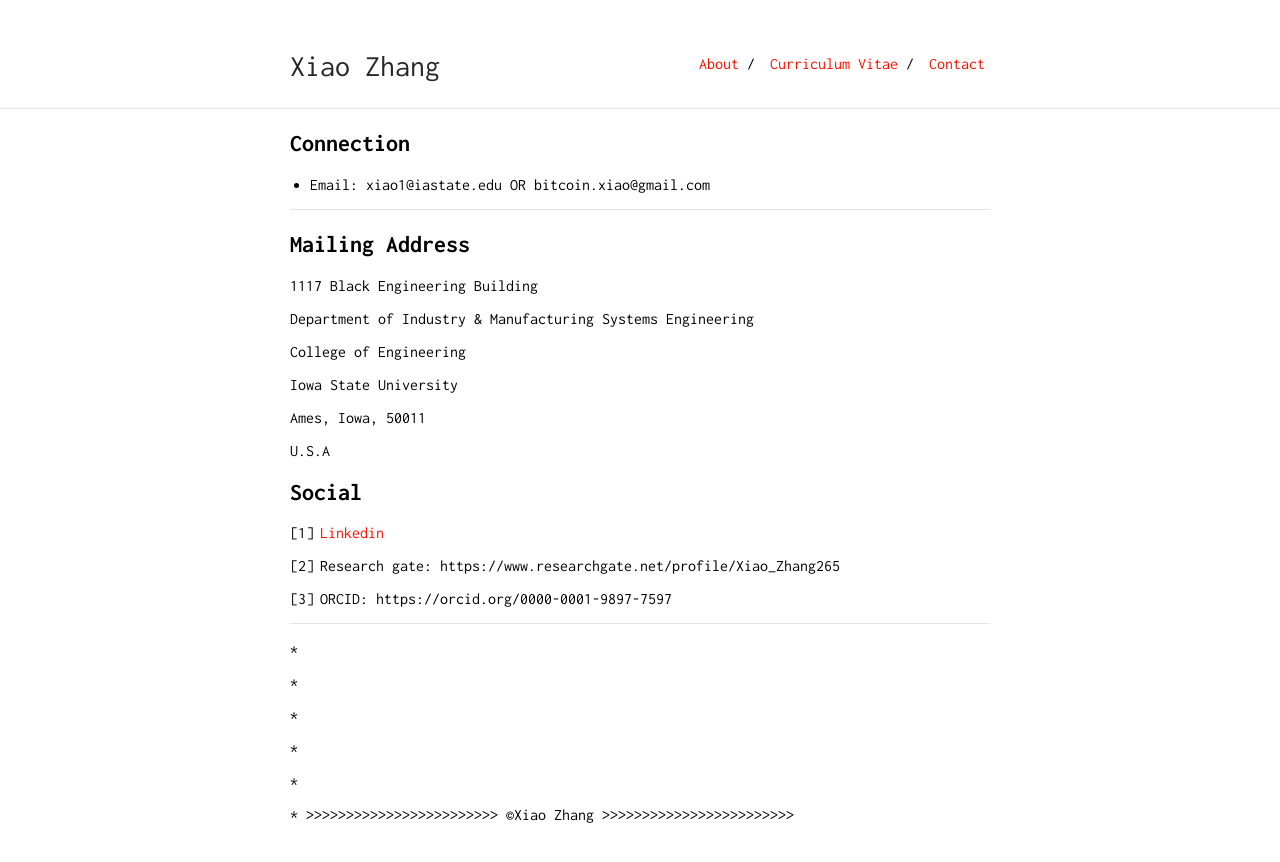
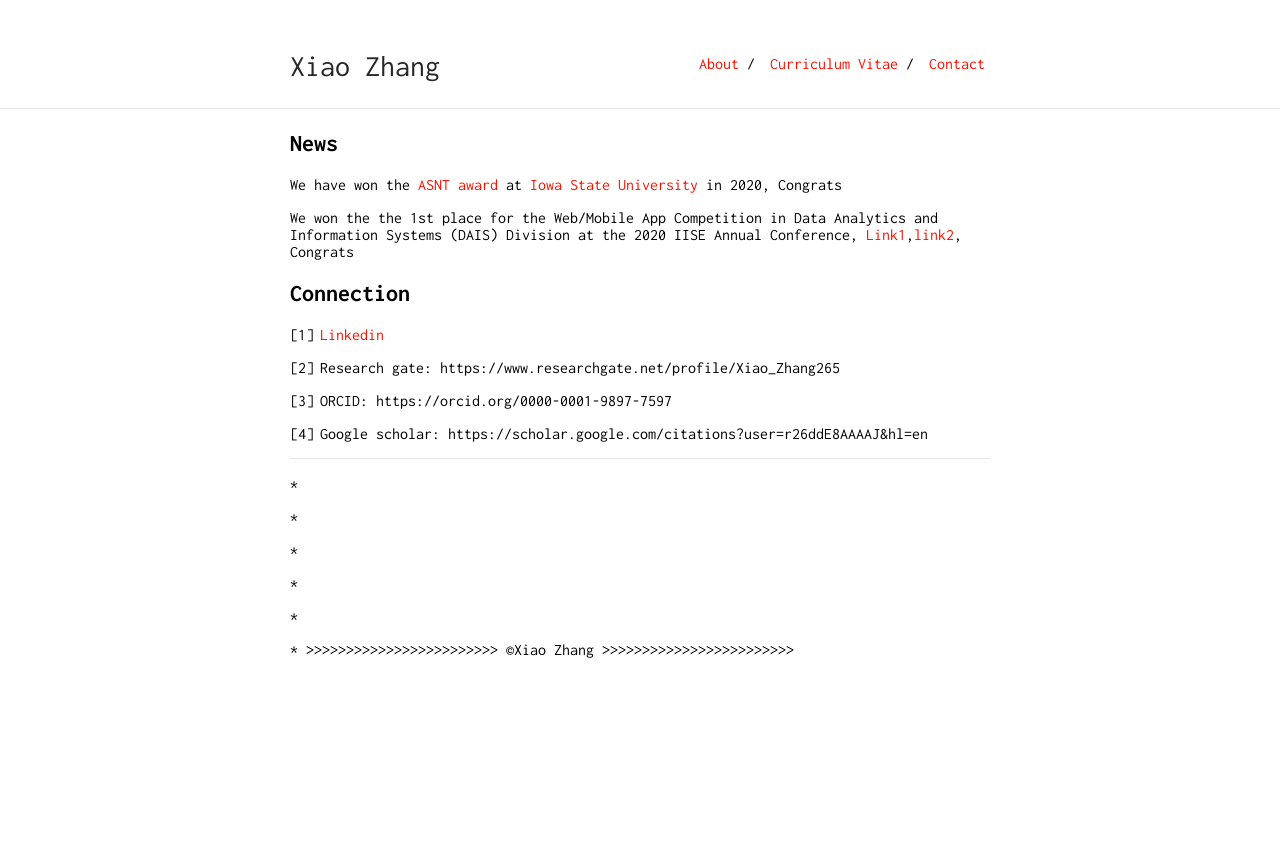
Before and after one commit to zhangxiao2018/zhangxiao2018.github.io, a Jekyll site: the page built from contact.md, in a window 1280 px wide. Shown: the top 862 px of the page. Built offline with Jekyll 4.4.1, drawn with Linux system fonts in a browser that asks for light colours; our own code applies the rules of GitHub Pages for plain Markdown files.

Commit message:
Update contact.md

```diff
--- a/contact.md
+++ b/contact.md
@@ -2,27 +2,15 @@
 layout: default
 ---
 
+## News
+
+We have won the [ASNT award](https://news.engineering.iastate.edu/2020/11/05/research-in-nondestructive-evaluation-thermal-imaging-leads-to-a-national-award-for-cyclone-engineers/) at [Iowa State University](https://www.iastate.edu/) in 2020, Congrats
+
+We won the the 1st place for the Web/Mobile App Competition in Data Analytics and Information Systems (DAIS) Division at the 2020 IISE Annual Conference, [Link1](https://youtu.be/7cCa5eH16EI),[link2](https://youtu.be/PgbkwAzFivs), Congrats
+
+
+
 ## Connection
-
-* Email: xiao1@iastate.edu  OR  bitcoin.xiao@gmail.com
-
----
-
-## Mailing Address
-
- 1117 Black Engineering Building
-
- Department of Industry & Manufacturing Systems Engineering
-
- College of Engineering
-
- Iowa State University
-
- Ames, Iowa, 50011
-
- U.S.A
-
-## Social
 
 1. [Linkedin](https://www.linkedin.com/in/zhangxiaoiowa/)
 
@@ -30,6 +18,7 @@
 
 3. ORCID: https://orcid.org/0000-0001-9897-7597
 
+4. Google scholar: https://scholar.google.com/citations?user=r26ddE8AAAAJ&hl=en
 
 - - -
 <p> *
```
